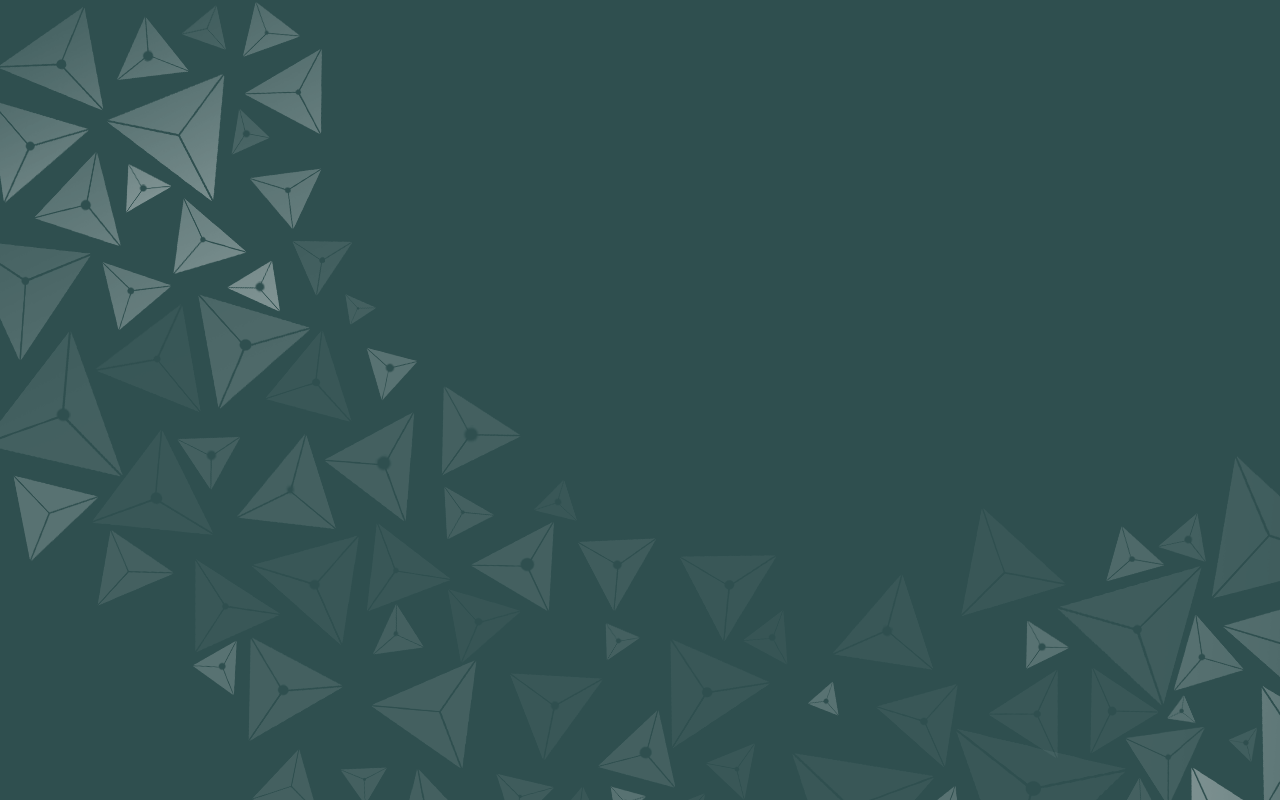
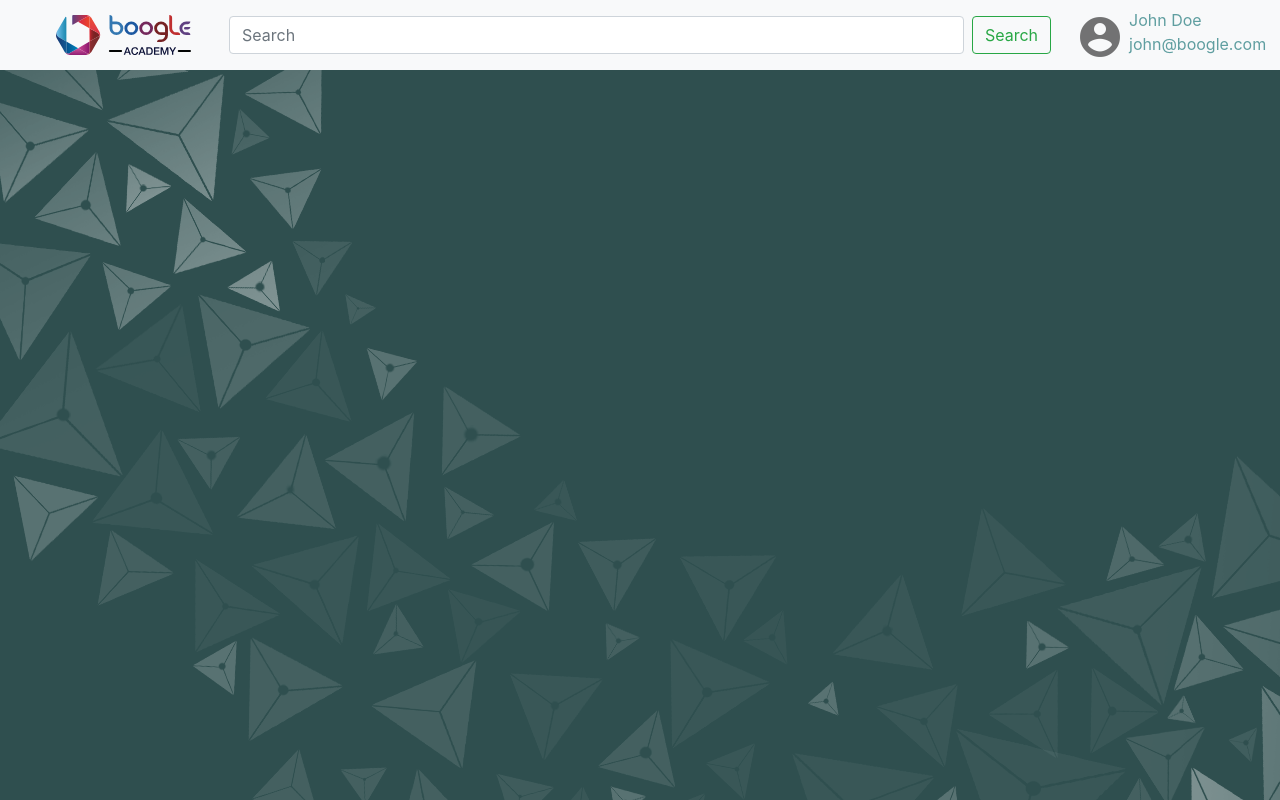
Before and after one commit to leonardtng/academy-cert-website, a plain HTML site: page home.html in a window 1280 px wide. Drawn offline with nearby package versions, Linux system fonts and the light colour scheme.

Commit message:
Add search bar

```diff
--- a/css/home.css
+++ b/css/home.css
@@ -1,4 +1,144 @@
-body {
+.bg-image {
     background-image: url('../images/boogle-background.png');
     background-color: darkslategray;
 }
+
+header {
+    position: fixed;
+    width: 100%;
+}
+
+.logo {
+    margin: 0px 40px;
+}
+
+.profile-card {
+    color: cadetblue;
+}
+
+.pos-center {
+    position: relative;
+    top: 5px;
+    right: 5px;
+}
+
+.flex {
+    display: flex;
+}
+
+/* Rules for sizing the icon. */
+.material-icons.md-18 { font-size: 18px; }
+.material-icons.md-24 { font-size: 24px; }
+.material-icons.md-36 { font-size: 36px; }
+.material-icons.md-48 { font-size: 48px; }
+
+/* Rules for using icons as black on a light background. */
+.material-icons.md-dark { color: rgba(0, 0, 0, 0.54); }
+.material-icons.md-dark.md-inactive { color: rgba(0, 0, 0, 0.26); }
+
+/* Rules for using icons as white on a dark background. */
+.material-icons.md-light { color: rgba(255, 255, 255, 1); }
+.material-icons.md-light.md-inactive { color: rgba(255, 255, 255, 0.3); }
+
+
+/* #main-content {
+    position: absolute;
+    top: 0;
+    left: 0;
+    width: 100%;
+    height: 100%;
+}
+
+#box {
+    position: fixed;
+    z-index: 4;
+    overflow: auto;
+    top: 0px;
+    left: -275px;
+    width: 275px;
+    opacity: 0;
+    padding: 20px 0px;
+    height: 100%;
+    background-color: #f6f6f6;
+    color: #343838;
+    -webkit-transition: all 350ms cubic-bezier(0.6, 0.05, 0.28, 0.91);
+    transition: all 350ms cubic-bezier(0.6, 0.05, 0.28, 0.91);
+}
+
+#box.active {
+    left: 0px;
+    opacity: 1;
+}
+
+#items {
+    position: relative;
+    top: 50%;
+    -webkit-transform: translateY(-50%);
+    -ms-transform: translateY(-50%);
+    transform: translateY(-50%);
+}
+
+#items .item {
+    position: relative;
+    cursor: pointer;
+    font-size: 1em;
+    padding: 15px 30px;
+    -webkit-transition: all 250ms;
+    transition: all 250ms;
+}
+
+#items a {
+    text-decoration: none;
+    color: inherit;
+}
+
+#items .item:hover {
+    padding: 15px 45px;
+    background-color: rgba(52, 56, 56, 0.2);
+}
+
+
+#btn {
+    position: fixed;
+    z-index: 5;
+    top: 15px;
+    left: 15px;
+    cursor: pointer;
+    -webkit-transition: left 500ms cubic-bezier(0.6, 0.05, 0.28, 0.91);
+    transition: left 500ms cubic-bezier(0.6, 0.05, 0.28, 0.91);
+}
+
+#btn div {
+    width: 35px;
+    height: 2px;
+    margin-bottom: 8px;
+    background-color: #00DFFC;
+    -webkit-transition: -webkit-transform 500ms cubic-bezier(0.6, 0.05, 0.28, 0.91), opacity 500ms, box-shadow 250ms, background-color 500ms;
+    transition: transform 500ms cubic-bezier(0.6, 0.05, 0.28, 0.91), opacity 500ms, box-shadow 250ms, background-color 500ms;
+}
+
+#btn:hover > div { box-shadow: 0 0 1px #00DFFC; }
+
+#btn.active { left: 230px; }
+
+#btn.active div { background-color: #343838; }
+
+#btn.active:hover > div { box-shadow: 0 0 1px #343838; }
+
+#btn.active #top {
+    -webkit-transform: translateY(10px) rotate(-135deg);
+    -ms-transform: translateY(10px) rotate(-135deg);
+    transform: translateY(10px) rotate(-135deg);
+}
+
+#btn.active #middle {
+    -webkit-transform: scale(0);
+    -ms-transform: scale(0);
+    transform: scale(0);
+}
+
+#btn.active #bottom {
+    -webkit-transform: translateY(-10px) rotate(-45deg);
+    -ms-transform: translateY(-10px) rotate(-45deg);
+    transform: translateY(-10px) rotate(-45deg);
+} */
--- a/home.html
+++ b/home.html
@@ -6,8 +6,57 @@
         <meta http-equiv="X-UA-Compatible" content="ie=edge">
         <title>Home</title>
         <link rel="stylesheet" href="./css/home.css">
+        <link rel="stylesheet" href="https://stackpath.bootstrapcdn.com/bootstrap/4.4.1/css/bootstrap.min.css" integrity="sha384-Vkoo8x4CGsO3+Hhxv8T/Q5PaXtkKtu6ug5TOeNV6gBiFeWPGFN9MuhOf23Q9Ifjh" crossorigin="anonymous">
+        <link href="https://fonts.googleapis.com/icon?family=Material+Icons" rel="stylesheet">
     </head>
-    <body>
+
+    <body class="bg-image">
+
+        <header>
+            <nav class="navbar navbar-light bg-light row">
+                <div class="col-md-2">
+                    <img class="logo" src="./images/logo.34f82a1a.svg" alt="Boogle Academy">
+                </div>
+                <div class="col-md-8">
+                    <form class="form-inline">
+                        <input class="form-control mr-sm-2 col-md" type="search" placeholder="Search" aria-label="Search">
+                        <button class="btn btn-outline-success my-2 my-sm-0" type="submit">Search</button>
+                    </form>
+                </div>
+                <div class="col-md-2 flex">
+
+                    <div class="pos-center">
+                        <i class="material-icons md-dark md-48">account_circle</i>
+                    </div>
+                    <div class="profile-card">
+                        <div class="text-left">
+                            <span>John Doe</span>
+                            <div style="clear:both;"></div>
+                            <span>john@boogle.com</span>
+                        <div>
+                    </div>
+                </div>
+            </nav>
+        </header>
+
+        <!-- <div>
+            <div>
+                <div id="box">
+                    <div id="items">
+                        <a href="home.html"><div class="item">Home</div></a>
+                        <div class="item">Certificates</div>
+                        <div class="item">Logout</div>
+                    </div>
+                </div>
+                <div id="btn">
+                    <div id="top"></div>
+                    <div id="middle"></div>
+                    <div id="bottom"></div>
+                </div>
+            </div>
+        </div> -->
+
+        <script src="./js/home.js"></script>
 
 
     </body>
```
Also changed, not shown: js/home.js (added, +30 -0 lines).
